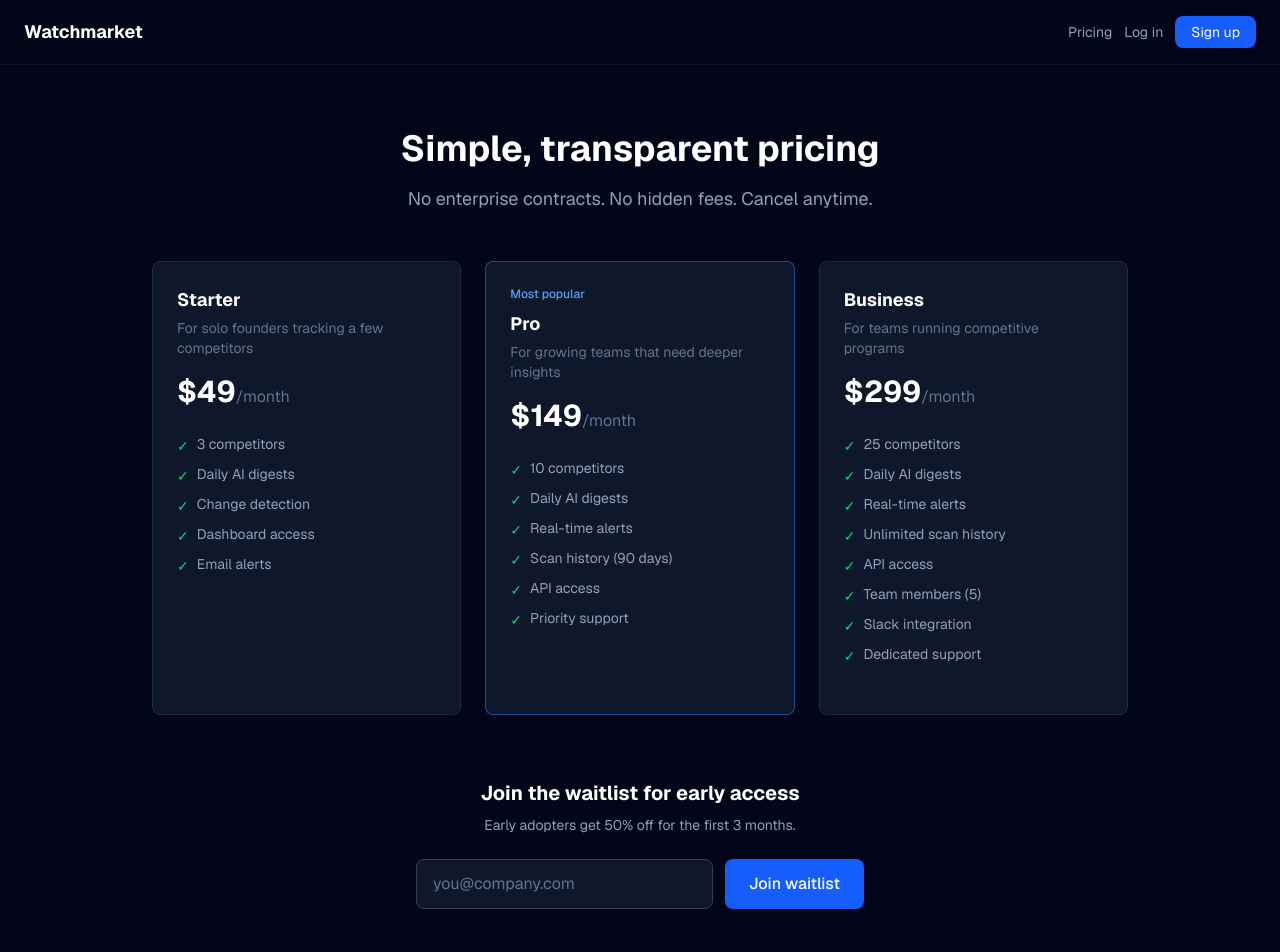
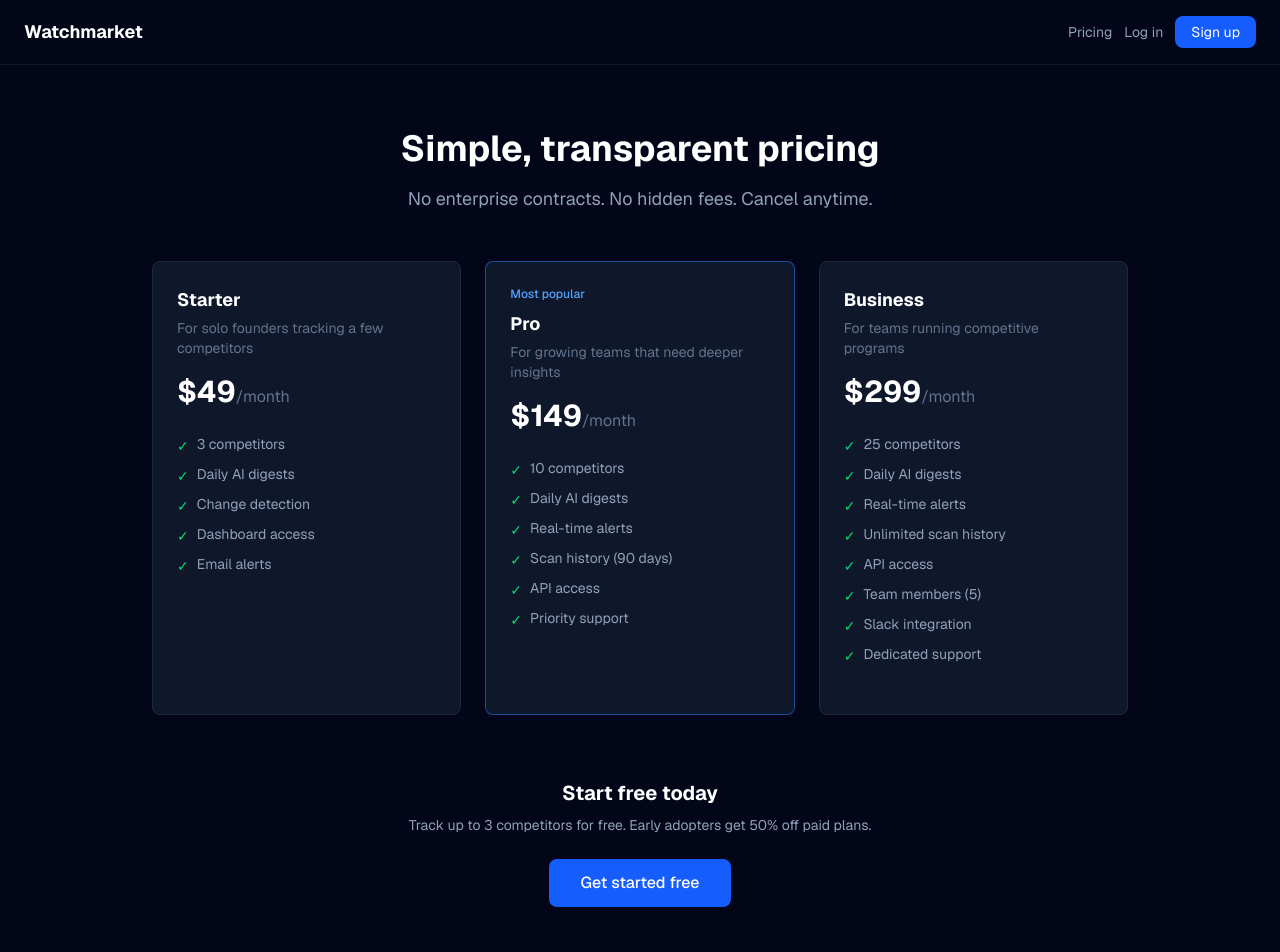
Before and after one commit to airealityproject-ui/watchmarket, a Next.js app: page /pricing in a window 1280 px wide. Shown: the top 952 px of the page. Built offline with nearby package versions, Linux system fonts and the light colour scheme; no server answers.

Commit message:
fix: replace waitlist with signup CTA on pricing page

```diff
--- a/src/app/pricing/page.tsx
+++ b/src/app/pricing/page.tsx
@@ -1,6 +1,5 @@
 import type { Metadata } from "next";
 import { Navbar } from "@/app/navbar";
-import { WaitlistForm } from "@/app/waitlist-form";
 
 export const metadata: Metadata = {
   title: "Pricing — Watchmarket",
@@ -107,12 +106,17 @@ export default function PricingPage() {
 
         <div className="max-w-xl mx-auto text-center">
           <h2 className="text-xl font-bold mb-2">
-            Join the waitlist for early access
+            Start free today
           </h2>
           <p className="text-slate-400 text-sm mb-6">
-            Early adopters get 50% off for the first 3 months.
+            Track up to 3 competitors for free. Early adopters get 50% off paid plans.
           </p>
-          <WaitlistForm />
+          <a
+            href="/signup"
+            className="inline-block px-8 py-3 rounded-lg bg-blue-600 text-white font-medium hover:bg-blue-500 transition-colors"
+          >
+            Get started free
+          </a>
         </div>
 
         <div className="mt-16 border-t border-slate-800 pt-12">
```
